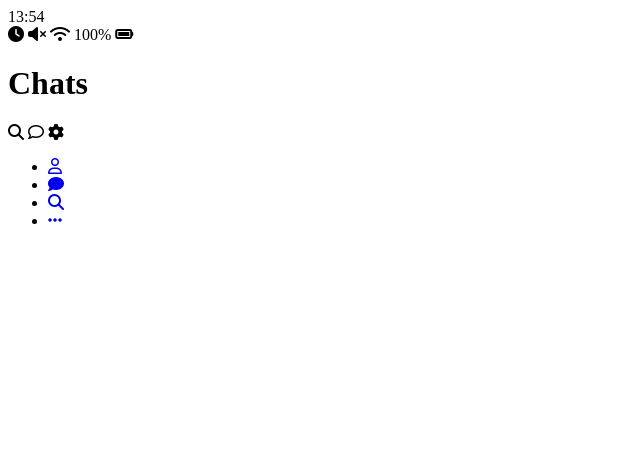
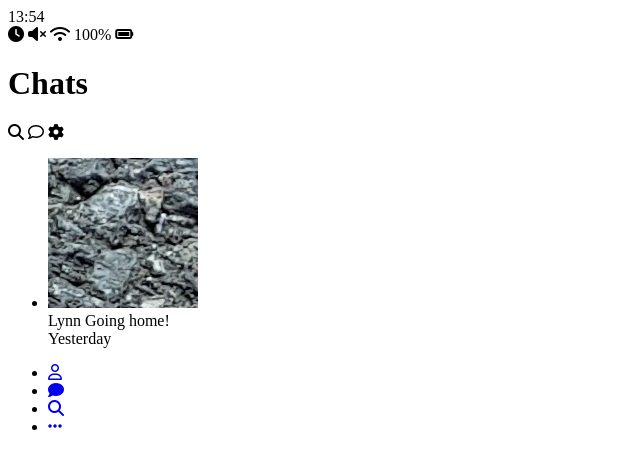
Before and after one commit to Merry-Jang/kako-clone-v2, a plain HTML site: page index.html in a window 1280 px wide. Shown: the whole page, without its empty margins (0-640 px from the left). Drawn offline with Linux system fonts and the light colour scheme.

Commit message:
friends-before

```diff
--- a/index.html
+++ b/index.html
@@ -39,6 +39,24 @@
         </span>
       </div>
     </header>
+    <main class="chats">
+      <ul class="chats__list">
+        <li class="chats__chat chat">
+          <div class="chat__column">
+            <img class="chat__avatar g-avatar" src="images/avatar.jpg" />
+            <div class="chat__content">
+              <span class="chat__username">
+                Lynn
+              </span>
+              <span class="chat__preview">Going home!</span>
+            </div>
+          </div>
+          <div class="chat__column">
+            <span class="chat__timestamp">Yesterday</span>
+          </div>
+        </li>
+      </ul>
+    </main>
     <nav class="nav">
       <ul class="nav__list">
         <li class="nav__list-item">
```
Also changed, not shown: find.html (+0 -3 lines), friends.html (+0 -3 lines), more.html (+1 -1 lines), images/avatar.jpg (added).
